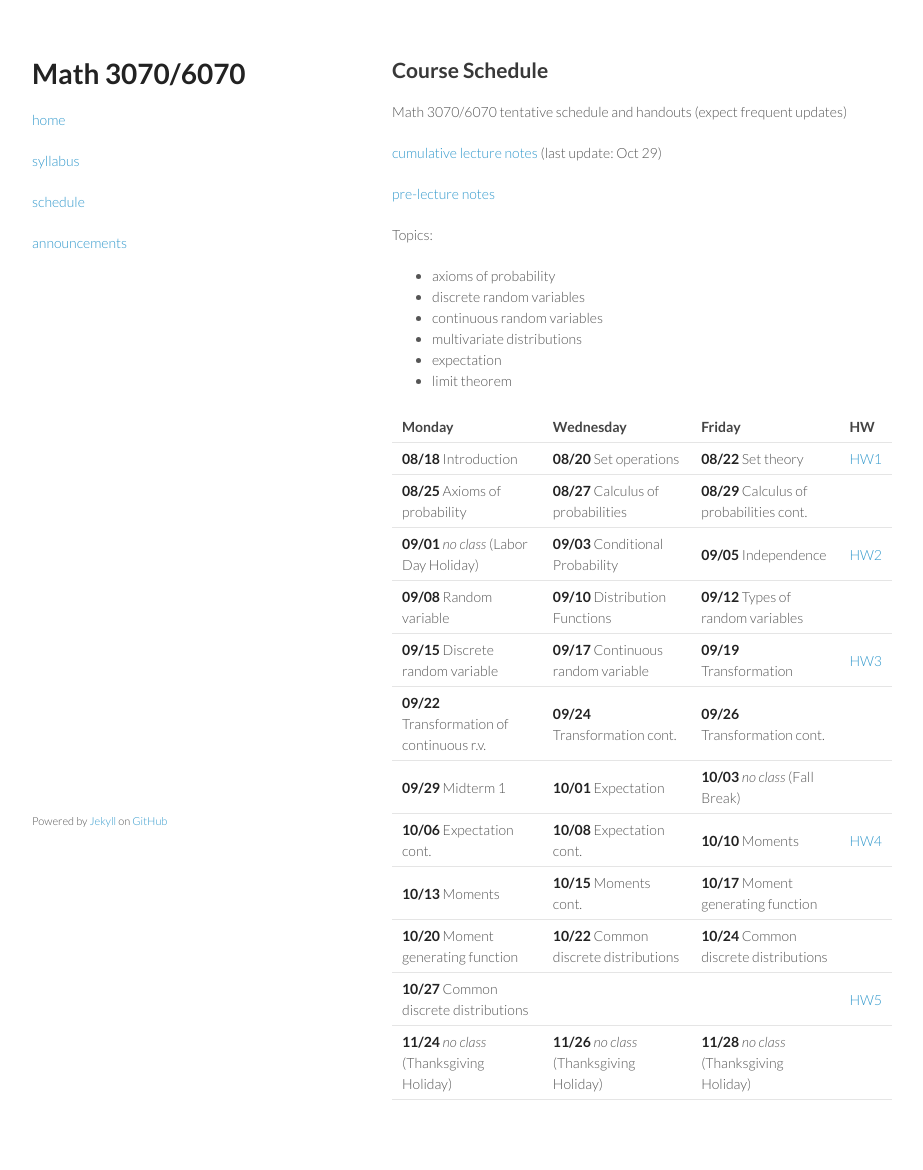
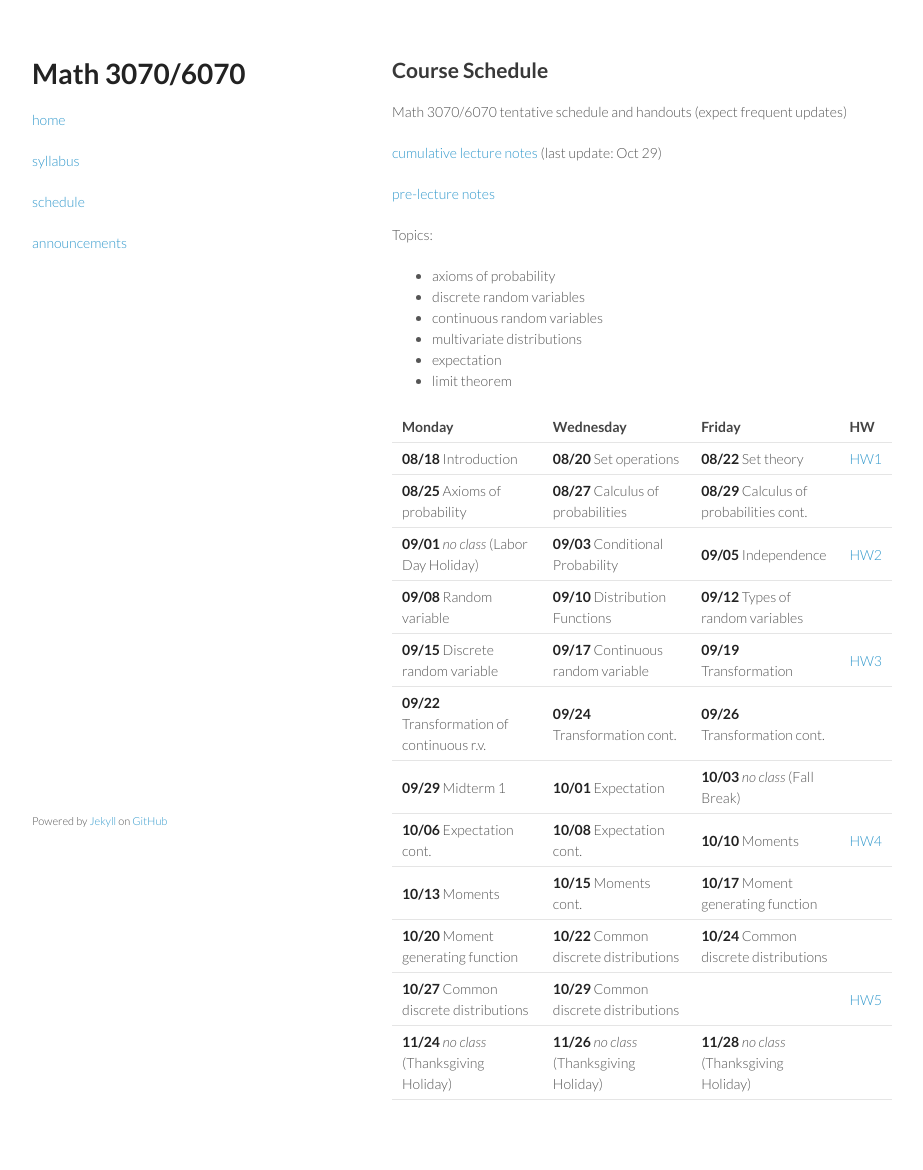
Before and after one commit to tulane-math-3070/2025Fall, a Jekyll site: the page built from schedule/schedule.md, in a window 1280 px wide. Shown: the whole page, without its empty margins (178-1101 px from the left). Built offline with Jekyll 4.4.1, drawn with Linux system fonts in a browser that asks for light colours.

```diff
--- a/schedule/schedule.md
+++ b/schedule/schedule.md
@@ -36,5 +36,5 @@ Topics:
 | **10/06** Expectation cont. | **10/08** Expectation cont. | **10/10** Moments | [HW4](../HW/HW4/HW4.pdf) |
 | **10/13** Moments | **10/15** Moments cont. | **10/17** Moment generating function | |
 | **10/20** Moment generating function | **10/22** Common discrete distributions | **10/24** Common discrete distributions | |
-| **10/27** Common discrete distributions | | | [HW5](../HW/HW5/HW5.pdf) |
+| **10/27** Common discrete distributions | **10/29** Common discrete distributions | | [HW5](../HW/HW5/HW5.pdf) |
 | **11/24** _no class_ (Thanksgiving Holiday) | **11/26**  _no class_ (Thanksgiving Holiday) | **11/28**  _no class_ (Thanksgiving Holiday) | |
```
Also changed, not shown: 2 other files.
